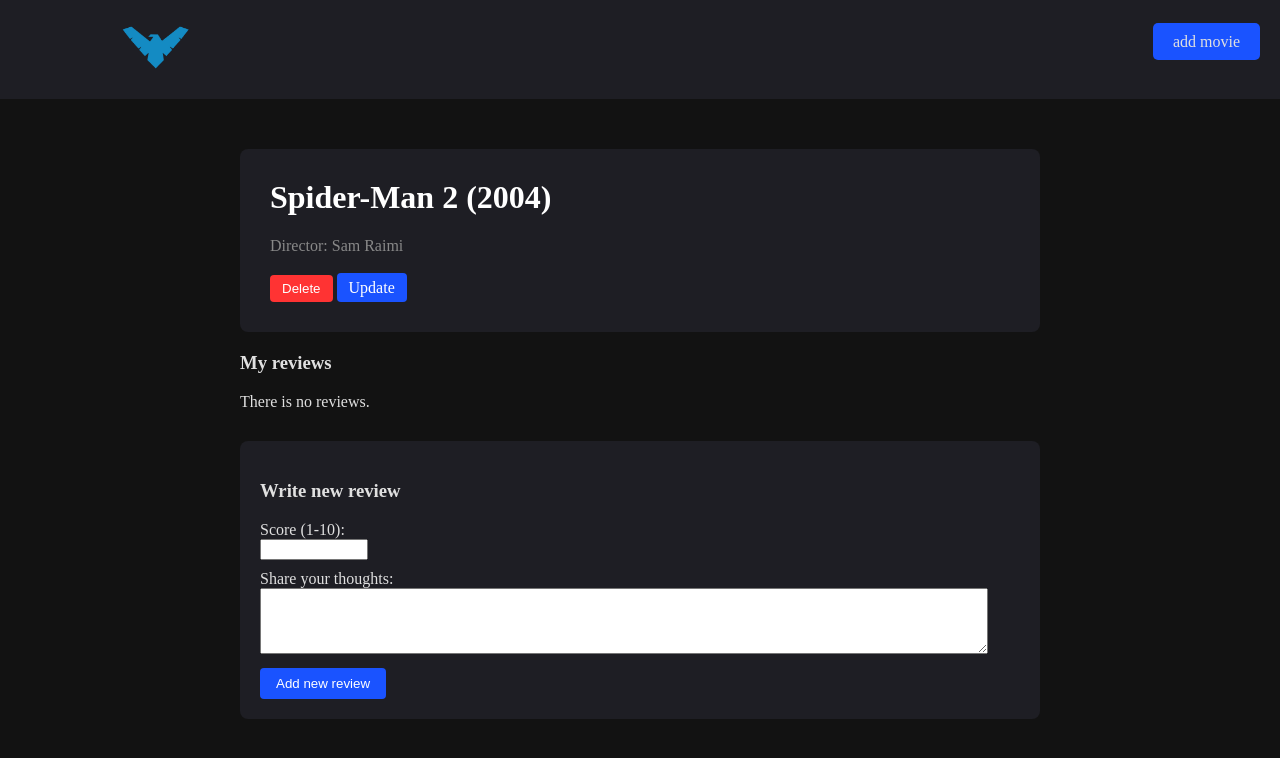
After one commit to HaqnazarKhan/ITP3, a Flask app: page /movie/5 in a window 1280 px wide. The commit adds this page. Shown: the top 758 px of the page. Run offline with Flask 3, Linux system fonts and the light colour scheme.

Commit message:
Add files via upload

```diff
--- a/app.py
+++ b/app.py
@@ -1,19 +1,20 @@
 from flask import Flask, render_template, request, redirect, url_for
 from flask_sqlalchemy import SQLAlchemy
 from datetime import datetime
+import os
 
 app = Flask(__name__)
 app.config['SQLALCHEMY_DATABASE_URI'] = 'sqlite:///mymovielist.db'
 db = SQLAlchemy(app)
 
-# --- Таблица 1: Фильмы ---
+
 class Movie(db.Model):
     __tablename__ = 'movies'
 
-    # Меняем movie_id просто на id, чтобы оно совпадало с ForeignKey
+
     id = db.Column(db.Integer, primary_key=True)
 
-    # Остальные твои колонки (тут я оставил твой вариант с префиксами)
+
     movie_title = db.Column(db.String(100), nullable=False)
     movie_description = db.Column(db.Text, nullable=True)
     release_year = db.Column(db.Integer, nullable=True)
@@ -26,12 +27,12 @@ class Movie(db.Model):
     def __repr__(self):
         return f'<Movie {self.id}: {self.movie_title}>'
 
-# --- Таблица 2: Твои отзывы ---
+
 class Review(db.Model):
     __tablename__ = 'reviews'
     id = db.Column(db.Integer, primary_key=True)
 
-    # Теперь он будет успешно ссылаться на колонку id в таблице movies
+
     movie_id = db.Column(db.Integer, db.ForeignKey('movies.id'), nullable=False)
 
     rating = db.Column(db.Integer, nullable=True)
@@ -45,57 +46,144 @@ class Review(db.Model):
 @app.route('/')
 @app.route("/home")
 def index():
-    return render_template("index.html")
 
+    all_movies = Movie.query.order_by(Movie.id.desc()).all()
 
-@app.route('/movies')
-def movies():
-    movies = Movie.query.order_by(Movie.release_year).all()
-    return render_template('movies.html',movies = movies)
-
-
-
-# methods=['GET', 'POST'] означает, что эта страница может и показывать форму (GET), и принимать из нее данные (POST)
-@app.route('/add', methods=['GET', 'POST'])
-def add_movie():
-    if request.method == 'POST':
-        # 1. Забираем данные, которые ты ввел в HTML-форму
-        title = request.form['title']
-        release_year = request.form['release_year']
-        director = request.form['director']
-        movie_description = request.form['movie_description']
-
-        # Получаем файл постера
-        file = request.files.get('movie_poster')
-
-        if file:
-            filename = file.filename
-            file.save(f"static/posters/{filename}") # Сохраняем файл в папку
-        else:
-            filename = None
-
-
-        # 2. Создаем фильм и сохраняем, чтобы получить его ID
-        new_movie = Movie(
-            movie_title=title,
-            release_year=release_year,
-            director=director,  # <-- ВАЖНО
-            poster=filename,          # <-- тоже исправил
-            movie_description=movie_description
-)
-
-        try:
-            db.session.add(new_movie)
-            db.session.commit()
-            return redirect(url_for('index'))
-        except:
-            return 'Error happend'
-
-    # Если мы просто зашли на страницу (GET), показываем пустую форму
-    return render_template('add.html')
+    return render_template("index.html", movies=all_movies)
 
 
 
 
+@app.route('/add_movie', methods=['GET', 'POST'])
+def add_movie():
+    if request.method == 'POST':
+        title = request.form['title']
+        release_year = request.form['release_year']
+        director = request.form['director']
+
+
+        file = request.files.get('movie_poster')
+        poster_filename = None
+
+
+        if file and file.filename != '':
+            poster_filename = file.filename
+
+            file.save(os.path.join('static', 'pictures', poster_filename))
+
+
+        new_movie = Movie(
+            movie_title=title,
+            release_year=release_year,
+            director=director,
+            poster=poster_filename
+        )
+
+        db.session.add(new_movie)
+        db.session.commit()
+
+        return redirect(url_for('movie_detail', movie_id=new_movie.id))
+
+    return render_template('add_movie.html')
+
+
+@app.route('/movie/<int:movie_id>', methods=['GET', 'POST'])
+def movie_detail(movie_id):
+
+    movie = Movie.query.get_or_404(movie_id)
+
+
+    if request.method == 'POST':
+        rating = request.form['rating']
+        review_text = request.form['review_text']
+
+
+        new_review = Review(movie_id=movie.id, rating=rating, review_text=review_text)
+        db.session.add(new_review)
+        db.session.commit()
+
+
+        return redirect(url_for('movie_detail', movie_id=movie.id))
+
+
+    return render_template('movie.html', movie=movie)
+
+@app.route('/movie/<int:movie_id>/delete', methods = ['POST'])
+def delete_movie(movie_id):
+    movie_to_delete = Movie.query.get_or_404(movie_id)
+
+    try:
+        db.session.delete(movie_to_delete)
+        db.session.commit()
+
+        return redirect(url_for('index'))
+    except:
+        return "Error"
+
+
+@app.route('/review/<int:review_id>/delete', methods = ['POST'])
+def delete_review(review_id):
+    review_to_delete = Review.query.get_or_404(review_id)
+    movie_id= review_to_delete.movie_id
+
+    try:
+        db.session.delete(review_to_delete)
+        db.session.commit()
+
+        return redirect(url_for('movie_detail', movie_id = movie_id))
+    except:
+        return "deleting error"
+
+
+
+
+@app.route('/movie/<int:movie_id>/update', methods=['GET', 'POST'])
+def update_movie(movie_id):
+
+    movie = Movie.query.get_or_404(movie_id)
+
+    if request.method == 'POST':
+
+        movie.movie_title = request.form['title']
+        movie.release_year = request.form['release_year']
+        movie.director = request.form['director']
+
+
+        file = request.files.get('movie_poster')
+
+
+        if file and file.filename != '':
+            poster_filename = file.filename
+            file.save(os.path.join('static', 'pictures', poster_filename))
+            movie.poster = poster_filename
+
+        db.session.commit()
+
+        return redirect(url_for('movie_detail', movie_id=movie.id))
+
+    return render_template('update_movie.html', movie= movie)
+
+
+@app.route('/review/<int:review_id>/update', methods = ['GET', 'POST'])
+def update_review(review_id):
+
+    review = Review.query.get_or_404(review_id)
+    movie_id = review.movie_id
+
+
+    if request.method == 'POST':
+        review.rating = request.form['rating']
+        review.review_text = request.form['review_text']
+
+
+        db.session.commit()
+
+
+        return redirect(url_for('movie_detail', movie_id=movie_id))
+
+
+    return render_template('update_review.html', review=review)
+
+
 if __name__ == "__main__":
     app.run(debug=True)
--- a/static/css/main.css
+++ b/static/css/main.css
@@ -1,7 +1,7 @@
 header {
-    background-color:#1E1E24 ; /* Если захочешь вернуться к палитре Найтвинга, замени на #1E1E24   rgb(59, 29, 75)*/
+    background-color:#1E1E24 ;
     color: white;
-    padding: 20px 0; /* Добавляет 20px отступа сверху и снизу. Именно это увеличит фон! */
+    padding: 20px 0;
 }
 
 .logo {
@@ -10,18 +10,18 @@ header {
     padding-left: 100px;
 }
 .logo img {
-    height: 55px; /* базовый размер */
-    transform: scale(1.3); /* увеличивает на 30% */
-    transform-origin: left center; /* чтобы рос от левого края */
+    height: 55px;
+    transform: scale(1.3);
+    transform-origin: left center;
 }
 
 .container {
     display: flex;
     justify-content: space-between;
     align-items: center;
-    max-width: auto; /* Даем нормальную ширину для сайта */
-    margin: 0 auto; /* Автоматически центрирует контейнер по горизонтали */
-    padding: 0 20px; /* Чтобы текст не прилипал к самым краям монитора на маленьких экранах */
+    max-width: auto;
+    margin: 0 auto;
+    padding: 0 20px;
 }
 
 body {
@@ -46,3 +46,67 @@ label{
 h3{
     color: #E0E0E0;
 }
+
+p{
+    margin: 0 0 10px 0;
+    color: #E0E0E0;
+}
+
+
+.movie-grid {
+    display: grid;
+    grid-template-columns: repeat(auto-fill, minmax(200px, 1fr));
+    gap: 25px;
+    padding-bottom: 50px;
+}
+
+.movie-card {
+    text-decoration: none;
+    display: block;
+    transition: transform 0.2s ease, box-shadow 0.2s ease;
+}
+
+.movie-card:hover {
+    transform: translateY(-8px);
+    box-shadow: 0 10px 20px rgba(26, 83, 255, 0.2);
+}
+
+.movie-poster {
+    background-color: #2C2F33;
+    border: 2px solid #1E1E24;
+    border-radius: 12px;
+    height: 300px;
+    display: flex;
+    flex-direction: column;
+    justify-content: center;
+    align-items: center;
+    text-align: center;
+    padding: 15px;
+}
+
+.movie-poster h3 {
+    color: #1A53FF;
+    margin: 0 0 10px 0;
+    font-size: 1.4rem;
+}
+
+.movie-poster p {
+    color: #888;
+    margin: 0;
+    font-size: 1.1rem;
+    font-weight: bold;
+}
+
+.main-content {
+    max-width: 1200px;
+    margin: 0 auto;
+    padding: 0 20px;
+}
+
+.movie-image {
+    width: 100%;
+    height: 300px;
+    object-fit: cover;
+    border-radius: 12px;
+    display: block;
+}
--- a/templates/base.html
+++ b/templates/base.html
@@ -13,15 +13,13 @@
         <div class = 'container'>
 
             <div class="logo">
-                <img src="{{ url_for('static', filename='pictures/logo.png') }}">
+                <a href = '/home'><img src="{{ url_for('static', filename='pictures/logo.png') }}"></a>
             </div>
 
 
             <nav>
 
-                <a class = 'button' href = "/add">add movie</a>
-
-                <a class = 'button' href = "/movies">all movies</a>
+                <a class = 'button' href = "/add_movie">add movie</a>
 
                 <ul>
 
--- /dev/null
+++ b/templates/movie.html
@@ -0,0 +1,61 @@
+{% extends "base.html" %}
+
+{% block title %}
+{{ movie.movie_title}}
+{% endblock %}
+
+{% block body %}
+<div style="max-width: 800px; margin: 50px auto;">
+
+
+    <div style="background-color: #1E1E24; padding: 30px; border-radius: 8px; margin-bottom: 20px;">
+        <h1 style="color: white; margin-top: 0;">{{ movie.movie_title }} ({{ movie.release_year }})</h1>
+        <p style="color: #888;">Director: {{ movie.director }}</p>
+        <form action="/movie/{{ movie.id }}/delete" method="POST" style="display: inline-block; margin-top: 10px;">
+            <button type="submit" class="delete-button" style="background-color: #ff3333; color: white; padding: 6px 12px; border: none; border-radius: 4px; cursor: pointer;">
+                Delete
+            </button>
+        </form>
+        <a href="/movie/{{ movie.id }}/update" style="display: text-decoration: none; inline-block; background-color: #1A53FF; color: white; padding: 6px 12px; text-decoration: none; border-radius: 4px; margin-top: 10px;">Update</a>
+    </div>
+
+    <h3>My reviews</h3>
+    {% if movie.reviews %}
+        {% for review in movie.reviews %}
+            <div style="background-color: #2C2F33; padding: 15px; border-radius: 8px; margin-bottom: 15px; border-left: 4px solid #1A53FF;">
+                <p><b>Score:</b> <span style="color: #1A53FF; font-size: 1.2em;">{{ review.rating }}/10</span></p>
+                <p style="margin: 0;">{{ review.review_text }}</p>
+                <small style="color: #888; display: block; margin-top: 10px;">Added: {{ review.time_added.strftime('%d.%m.%Y') }}</small>
+                <form action="/review/{{ review.id }}/delete" method="POST" style="display: inline-block; margin-top: 10px;">
+                    <button type="submit" class="delete-button" style="background-color: #ff3333; color: white; padding: 6px 12px; border: none; border-radius: 4px; cursor: pointer;">
+                        Delete
+                    </button>
+                </form>
+
+                <a href="/review/{{ review.id }}/update" style="display: inline-block; background-color: #1A53FF; color: white; padding: 6px 12px; text-decoration: none; border-radius: 4px; margin-top: 10px; margin-right: 10px;">
+                    Update
+                </a>
+            </div>
+        {% endfor %}
+    {% else %}
+        <p>There is no reviews.</p>
+    {% endif %}
+
+    <div style="background-color: #1E1E24; padding: 20px; border-radius: 8px; margin-top: 30px;">
+        <h3>Write new review</h3>
+        <form action="/movie/{{ movie.id }}" method="POST">
+            <label>Score (1-10):</label><br>
+            <input type="number" name="rating" min="1" max="10" style="width: 100px; margin-bottom: 10px;"><br>
+
+            <label>Share your thoughts: </label><br>
+            <textarea name="review_text" rows="4" style="width: 95%; margin-bottom: 10px;"></textarea><br>
+
+            <button type="submit" style="background-color: #1A53FF; color: white; padding: 8px 16px; border: none; border-radius: 4px; cursor: pointer;">Add new review</button>
+
+        </form>
+
+    </div>
+
+
+</div>
+{% endblock %}
```
Also changed, not shown: templates/add_movie.html (added, +32 -0 lines), templates/index.html (+30 -2 lines), templates/update_movie.html (added, +32 -0 lines), templates/update_review.html (added, +21 -0 lines), instance/mymovielist.db, static/pictures/379711-guardians-of-the-galaxy-volume-3-0-2000-0-3000-crop.jpg (added), static/pictures/426406-parasite-0-2000-0-3000-crop.jpg (added), static/pictures/51666-the-good-the-bad-and-the-ugly-0-2000-0-3000-crop.jpg (added), static/pictures/51700-12-angry-men-0-2000-0-3000-crop.jpg (added), static/pictures/957050-superman-2025-0-2000-0-3000-crop.jpg (added), static/pictures/Moneyball.jpg (added), static/pictures/Spider-man-2-2004.jpg (added).
